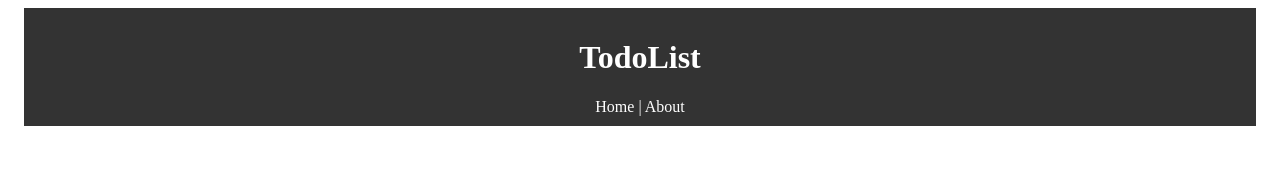
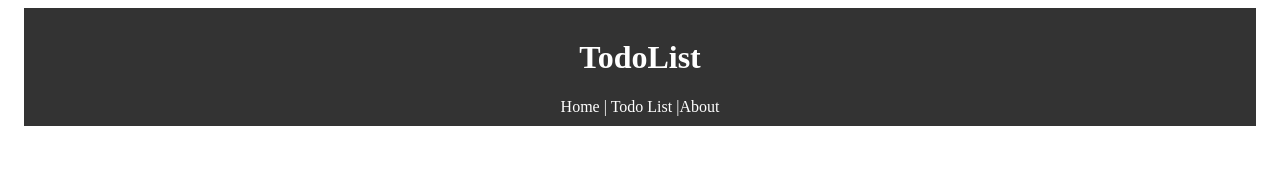
Before and after one commit to TimLucca/todolist, a React (Create React App) app: page / in a window 1280 px wide. Shown: the top 188 px of the page. Built offline with nearby package versions, Linux system fonts and the light colour scheme.

Commit message:
changed header to link to website homepage

```diff
--- a/src/App.js
+++ b/src/App.js
@@ -57,7 +57,7 @@ class App extends React.Component {
                   delTodo={this.delTodo}/>
               </React.Fragment>
             )} />
-            <Route path='/about' component={About} />
+            <Route path='/todolist/about' component={About} />
           </div>
         </div>
       </Router>
--- a/src/components/layout/Header.js
+++ b/src/components/layout/Header.js
@@ -5,8 +5,9 @@ export default function Header() {
   return (
     <header style={headerStyle}>
       <h1>TodoList</h1>
-      <Link style={linkStyle} to="/todolist/">Home</Link> |
-      <Link style={linkStyle} to="/about"> About</Link>
+      <Link style={linkStyle} to="/">Home</Link> |
+      <Link style={linkStyle} to="/todolist/"> Todo List</Link> |
+      <Link style={linkStyle} to="/todolist/about" >About</Link>
     </header>
   )
 }
```
